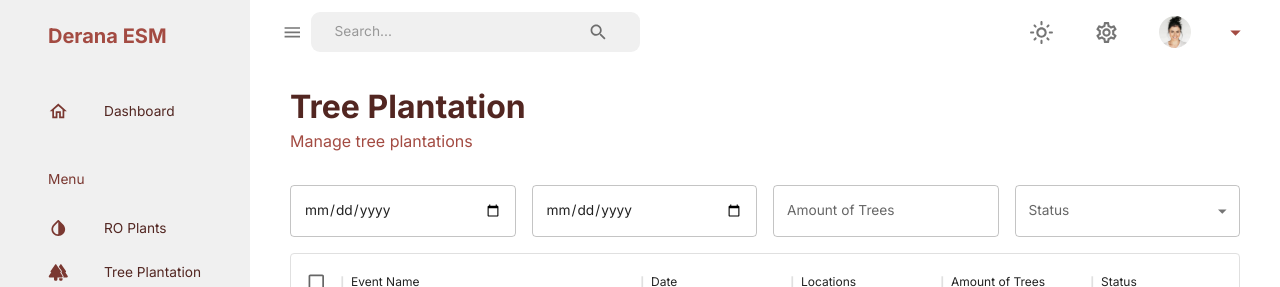
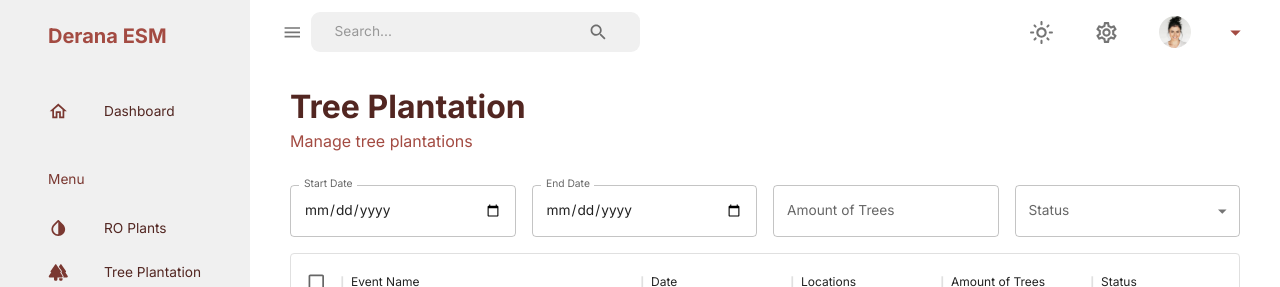
Before and after one commit to DilukM/ESM, a React (Create React App) app in the folder client/: page /Reports in a window 1280 px wide. Shown: the top 287 px of the page. Built offline with nearby package versions, Linux system fonts and the light colour scheme; no server answers.

Commit message:
tree plantation fix data and filters issues

```diff
--- a/client/src/App.js
+++ b/client/src/App.js
@@ -12,9 +12,7 @@ import Donors from "scenes/donors";
 import RoPlants from "scenes/ROPlants";
 import Admin from "scenes/admin";
 
-// import Events from "scenes/treePlantation/Events";
 
-// import Reports from "scenes/treePlantation/Reports"
 import Events from "scenes/treePlantation/Events";
 import Reports from "scenes/treePlantation/Reports";
 
--- a/client/src/scenes/treePlantation/Events.jsx
+++ b/client/src/scenes/treePlantation/Events.jsx
@@ -93,10 +93,13 @@ export default function Events() {
 
   const buttonStyle = {
     backgroundColor: "transparent",
-    border: "none",
-    color: "inherit",
-    cursor: "pointer",
-    outline: "none",
+  border: "none",
+  color: "inherit",
+  cursor: "pointer",
+  outline: "none",
+  "&:hover": {
+    backgroundColor:  theme.palette.secondary[400],
+  }
   };
 
   const columns1 = [
@@ -258,7 +261,10 @@ export default function Events() {
             value={eventDetails.date}
             onChange={handleInputChange}
             fullWidth
-            sx={{ mb: 2 }}
+            InputLabelProps={{
+              shrink: true,
+            }}
+            sx={{ mr: 1,mb: 2  }}
           />
           <Box display="flex" flexDirection="row" alignItems="center" sx={{mb:2}}>
             <Box mr={2}>
@@ -307,8 +313,12 @@ export default function Events() {
             name="coverImage"
             onChange={handleFileInputChange}
             fullWidth
-            sx={{ mb: 2 }}
+
             rows={4}
+            InputLabelProps={{
+              shrink: true,
+            }}
+            sx={{ mr: 1,mb: 2  }}
           />
 
           <Button variant="contained" onClick={handleCreateEvent}  sx={{ m: 2 }}>Create</Button>
--- a/client/src/scenes/treePlantation/Reports.jsx
+++ b/client/src/scenes/treePlantation/Reports.jsx
@@ -1,5 +1,5 @@
 import React, { useState } from 'react';
-import { Box, TextField, FormControl, InputLabel, Select, MenuItem, Grid } from "@mui/material";
+import { Box, TextField, FormControl, InputLabel, Select, MenuItem, Grid, Typography } from "@mui/material";
 import Header from "components/Header";
 import { DataGrid } from "@mui/x-data-grid";
 
@@ -31,12 +31,12 @@ export default function Reports() {
   // Handle filter changes
   const handleFilterChange = (event) => {
     const { name, value } = event.target;
+
     let formattedValue = value;
 
-
-    if (name === 'startDate') {
-      const [year, month, day] = value.split('-');
-      formattedValue = `${day}/${month}/${year}`;
+    // Check if the name is startDate or endDate and format the value accordingly
+    if (name === 'startDate' || name === 'endDate') {
+      formattedValue = value; // No need to format for now
     }
 
     setFilterValues((prevValues) => ({
@@ -44,11 +44,6 @@ export default function Reports() {
       [name]: formattedValue
     }));
   };
-
-  // Determine whether to display the start date label
-  const isStartDateSelected = filterValues.startDate !== '';
-  const isEndDateSelected = filterValues.endDate !== '';
-
 
   // Filtered rows based on filter values
   const filteredRows = rows.filter(row => {
@@ -59,8 +54,8 @@ export default function Reports() {
     return (
       (filterValues.startDate === '' || rowDate >= startDate) &&
       (filterValues.endDate === '' || rowDate <= endDate) &&
-      row.Amountoftrees.includes(filterValues.amountOfTrees) &&
-      row.status.includes(filterValues.status)
+      (filterValues.amountOfTrees === '' || row.Amountoftrees.includes(filterValues.amountOfTrees)) &&
+      (filterValues.status === '' || row.status.includes(filterValues.status))
     );
   });
 
@@ -72,20 +67,28 @@ export default function Reports() {
           <TextField
             fullWidth
             type="date"
-            label={isStartDateSelected ? "Start Date" : ''}
+            label="Start Date"
             name="startDate"
             value={filterValues.startDate}
             onChange={handleFilterChange}
+            InputLabelProps={{
+                shrink: true,
+              }}
+              sx={{ mr: 1 }}
           />
         </Grid>
         <Grid item xs={3}>
           <TextField
             fullWidth
             type="date"
-            label={isEndDateSelected ? "End Date" : ''}
+            label="End Date"
             name="endDate"
             value={filterValues.endDate}
             onChange={handleFilterChange}
+            InputLabelProps={{
+                shrink: true,
+              }}
+              sx={{ mr: 1 }}
           />
         </Grid>
         <Grid item xs={3}>
@@ -121,6 +124,13 @@ export default function Reports() {
           rowsPerPageOptions={[5]}
           checkboxSelection
           disableSelectionOnClick
+          components={{
+            header: {
+              cell: () => (
+                <Typography variant="h6" style={{ fontWeight: 'bold', color: 'white', backgroundColor: '#333333', padding: '10px' }} />
+              ),
+            },
+          }}
         />
       </div>
     </Box>
```
